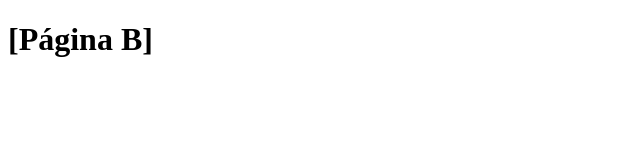
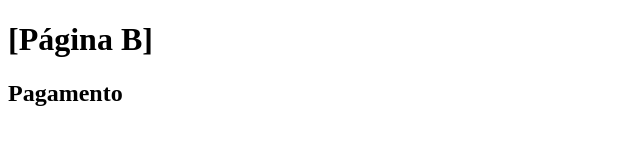
Before and after one commit to ifspgit/a209, a plain HTML site: page pageB.html in a window 1280 px wide. Shown: the whole page, without its empty margins (0-640 px from the left). Drawn offline with Linux system fonts and the light colour scheme.

Commit message:
Alterações no conteúdo de pageA.html e pageB.html

```diff
--- a/pageB.html
+++ b/pageB.html
@@ -6,5 +6,6 @@
   </head>
   <body>
     <h1>[Página B]</h1>
+    <h2>Pagamento</h2>
   </body>
 </html>
```
Also changed, not shown: pageA.html (+1 -0 lines).
